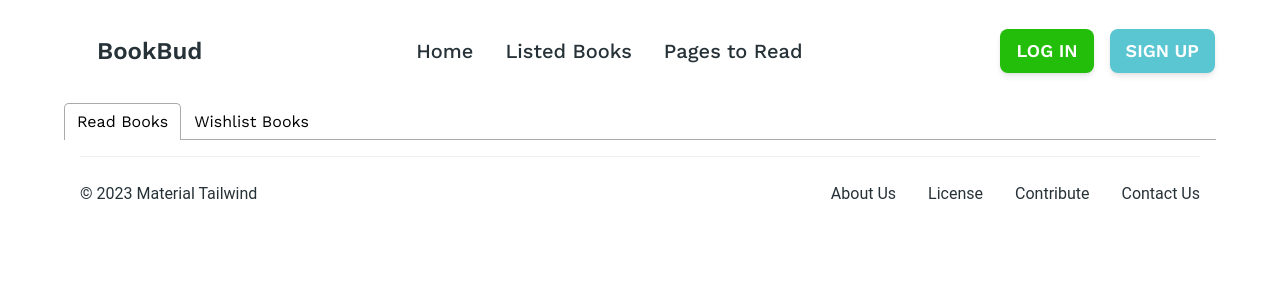
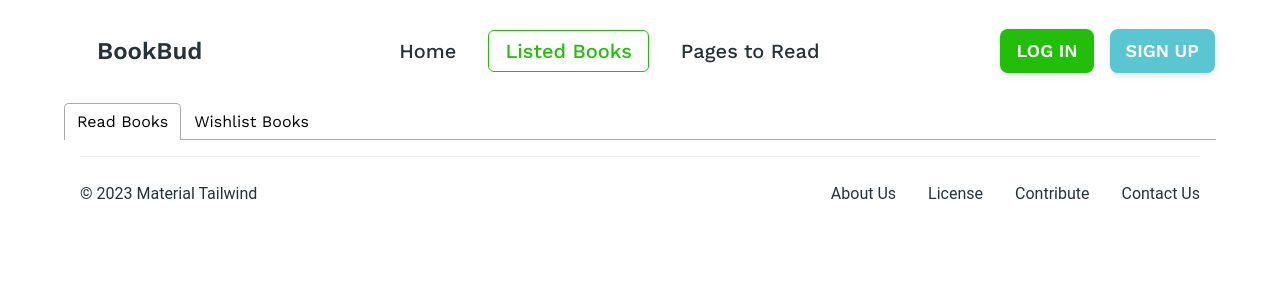
Before and after one commit to Asad9340/Book-Bud, a React (Vite) app: page /listed-books in a window 1280 px wide. Shown: the top 300 px of the page. Built offline with nearby package versions, Linux system fonts and the light colour scheme.

Commit message:
added active status on navbar

```diff
--- a/package.json
+++ b/package.json
@@ -16,6 +16,7 @@
     "react-dom": "^18.2.0",
     "react-icons": "^5.0.1",
     "react-router-dom": "^6.22.3",
+    "react-spinners": "^0.13.8",
     "react-tabs": "^6.0.2",
     "react-toastify": "^10.0.5"
   },
--- a/src/Pages/Shared/NavigationBar/NavigationBar.jsx
+++ b/src/Pages/Shared/NavigationBar/NavigationBar.jsx
@@ -8,6 +8,7 @@ import {
 } from '@material-tailwind/react';
 import { Bars3Icon, XMarkIcon } from '@heroicons/react/24/outline';
 import { NavLink } from 'react-router-dom';
+import Spinner from '../../../components/Spinner/Spinner';
 
 function NavList() {
   return (
@@ -20,7 +21,15 @@ function NavList() {
       >
         <NavLink
           to="/"
-          className="flex items-center hover:text-blue-500 transition-colors"
+          className={({ isActive, isPending }) =>
+            isPending ? (
+              <Spinner />
+            ) : isActive ? (
+              'border border-[#23BE0A] text-[#23BE0A] px-4 py-2 rounded-md'
+            ) : (
+              'flex items-center'
+            )
+          }
         >
           Home
         </NavLink>
@@ -33,7 +42,15 @@ function NavList() {
       >
         <NavLink
           to="/listed-books"
-          className="flex items-center hover:text-blue-500 transition-colors"
+          className={({ isActive, isPending }) =>
+            isPending ? (
+              <Spinner />
+            ) : isActive ? (
+              'border border-[#23BE0A] text-[#23BE0A] px-4 py-2 rounded-md'
+            ) : (
+              'flex items-center'
+            )
+          }
         >
           Listed Books
         </NavLink>
@@ -45,8 +62,16 @@ function NavList() {
         className="p-1  text-xl font-medium font-['Work Sans']"
       >
         <NavLink
-          to='to-read'
-          className="flex items-center hover:text-blue-500 transition-colors"
+          to="to-read"
+          className={({ isActive, isPending }) =>
+            isPending ? (
+              <Spinner />
+            ) : isActive ? (
+              'border border-[#23BE0A] text-[#23BE0A] px-4 py-2 rounded-md'
+            ) : (
+              'flex items-center'
+            )
+          }
         >
           Pages to Read
         </NavLink>
--- a/src/components/Hero/Hero.jsx
+++ b/src/components/Hero/Hero.jsx
@@ -1,4 +1,5 @@
-import { Button } from "@material-tailwind/react";
+import { Button } from '@material-tailwind/react';
+import { Link } from 'react-router-dom';
 
 function Hero() {
   return (
@@ -7,9 +8,9 @@ function Hero() {
         <h2 className="text-3xl md:text-4xl lg:text-6xl font-bold px-4 mb-4 md:mb-8">
           Books to freshen up your bookshelf
         </h2>
-        <div>
+        <Link to="/listed-books">
           <Button className="bg-[#23BE0A] text-md ml-4">Visit The List</Button>
-        </div>
+        </Link>
       </div>
       <div className=" flex items-center justify-center">
         <img
--- /dev/null
+++ b/src/components/Spinner/Spinner.jsx
@@ -0,0 +1,11 @@
+import { HashLoader } from "react-spinners";
+
+function Spinner() {
+  return (
+    <div>
+      <HashLoader color="rgba(1, 2, 6, 1)" />
+    </div>
+  );
+}
+
+export default Spinner
```
Also changed, not shown: 1 other file (tests, documents, lock files or other folders).
